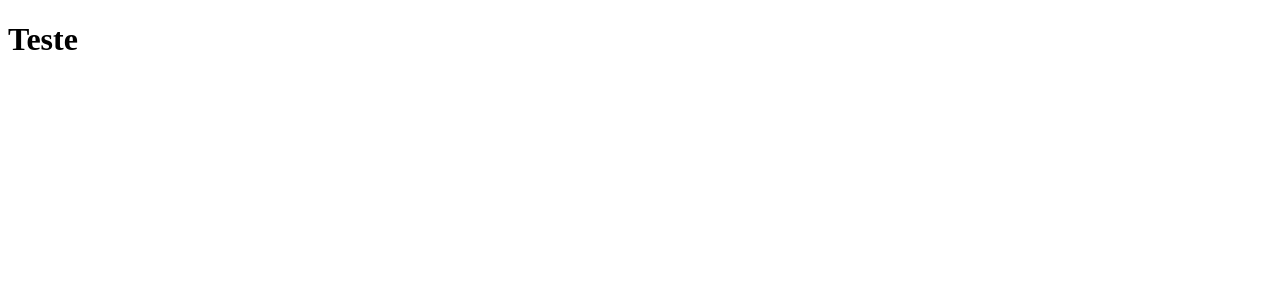
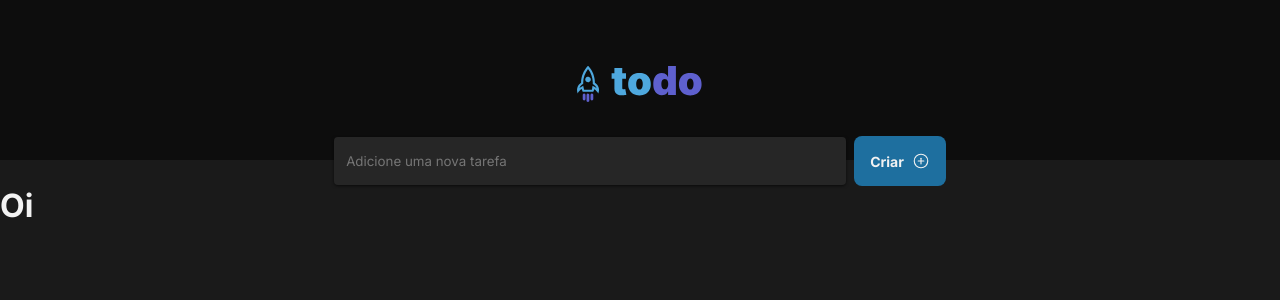
Before and after one commit to VncS1/to-do-list-typescript, a React (Vite) app: page / in a window 1280 px wide. Shown: the top 300 px of the page. Built offline with nearby package versions, Linux system fonts and the light colour scheme.

Commit message:
Componentes Header e TaskForm concluídos.

```diff
--- a/index.html
+++ b/index.html
@@ -2,9 +2,16 @@
 <html lang="en">
   <head>
     <meta charset="UTF-8" />
+
+    <link rel="preconnect" href="https://fonts.googleapis.com">
+    <link rel="preconnect" href="https://fonts.gstatic.com" crossorigin>
+
     <link rel="icon" type="image/svg+xml" href="/vite.svg" />
     <meta name="viewport" content="width=device-width, initial-scale=1.0" />
-    <title>Vite + React + TS</title>
+
+    <link href="https://fonts.googleapis.com/css2?family=Inter:wght@400;700&display=swap" rel="stylesheet">
+
+    <title>ToDo List</title>
   </head>
   <body>
     <div id="root"></div>
--- a/package.json
+++ b/package.json
@@ -9,6 +9,7 @@
     "preview": "vite preview"
   },
   "dependencies": {
+    "phosphor-react": "^1.4.1",
     "react": "^18.2.0",
     "react-dom": "^18.2.0"
   },
--- a/src/App.tsx
+++ b/src/App.tsx
@@ -1,6 +1,18 @@
+import { Header } from "./components/Header";
+
+
+import styles from './App.module.css'
+import './global.css'
+import { TaskForm } from "./components/TaskForm";
+import { TaskBox } from "./components/TaskBox";
+
 export function App() {
 
   return (
-    <h1>Teste</h1>
+    <div>
+      <Header />
+      <TaskForm />
+      <TaskBox />
+    </div>
   )
 }
--- /dev/null
+++ b/src/components/Header.module.css
@@ -0,0 +1,14 @@
+.header {
+    background: var(--gray-800);
+
+    display: flex;
+    justify-content: center;
+
+    padding: 3.5rem 0;
+
+    background: var(--gray-700)
+}
+
+.header img {
+    height: 3rem;
+}
--- /dev/null
+++ b/src/components/Header.tsx
@@ -0,0 +1,11 @@
+import styles from './Header.module.css';
+
+import logo from '../assets/Logo.svg'
+
+export function Header(){
+    return(
+        <header className={styles.header}>
+            <img src={logo} alt="Logotipo" />
+        </header>
+    );
+}
--- /dev/null
+++ b/src/components/TaskBox.tsx
@@ -0,0 +1,5 @@
+export function TaskBox(){
+    return(
+        <h1>Oi</h1>
+    );
+}
--- /dev/null
+++ b/src/components/TaskForm.module.css
@@ -0,0 +1,39 @@
+.formBox {
+    display: flex;
+    align-items: center;
+    justify-content: center;
+    flex-wrap: wrap;
+
+    gap: .5rem;
+
+    width: 100%;
+    margin-top: -1.5rem;
+}
+
+.formBox .taskInput {
+    padding: 1rem .75rem;
+    min-width: 40%;
+
+    background: var(--gray-500);
+    border: 0;
+    border-radius: 4px;
+
+    box-shadow: 0 1px 3px rgba(0, 0, 0,0.6);
+    outline: none;
+    color: var(--gray-200);
+}
+
+.formBox .createButton {
+    border: 0;
+    display: flex;
+    align-items: center;
+    gap: .5rem;
+
+    padding: 1rem;
+
+    font-weight: bold;
+    color: var(--gray-100);
+    background: var(--blue-dark);
+    border-radius: 8px;
+    font-size: 0.875rem;
+}
--- /dev/null
+++ b/src/components/TaskForm.tsx
@@ -0,0 +1,14 @@
+import styles from './TaskForm.module.css'
+
+import { PlusCircle } from 'phosphor-react'
+
+export function TaskForm(){
+    return(
+        <form className={styles.formBox}>
+            <input type="text" placeholder="Adicione uma nova tarefa" className={styles.taskInput}/>
+            <button type="submit" className={styles.createButton}>
+                Criar <PlusCircle size={18} />
+            </button>
+        </form>
+    );
+}
--- /dev/null
+++ b/src/global.css
@@ -0,0 +1,35 @@
+/* Cores que serão usadas, quanto maior o numero, mais escura a cor é */
+:root {
+    --white: #fff;
+    --gray-100: #F2F2F2;
+    --gray-200: #D9D9D9;
+    --gray-300: #808080;
+    --gray-400: #333;
+    --gray-500: #262626;
+    --gray-600: #1A1A1A;
+    --gray-700: #0D0D0D;
+
+    --purple: #8284FA;
+    --purple-dark: #5E60CE;
+    --blue: #4EA8DE;
+    --blue-dark: #1E6F9F;
+    --danger: #E25858;
+}
+
+* {
+    margin: 0;
+    padding: 0;
+    box-sizing: border-box;
+}
+
+body {
+    background: var(--gray-600);
+    color: var(--gray-100);
+    -webkit-font-smoothing: antialiased; /* Faz as fontes ficarem mais detalhadas em alguns navegadores*/
+
+}
+
+body, input, textarea, button {
+    font-family: 'Inter', sans-serif;
+    font-weight: 400;
+}
```
Also changed, not shown: src/App.module.css (added), src/assets/Logo.svg (added), 1 other file (tests, documents, lock files or other folders).
